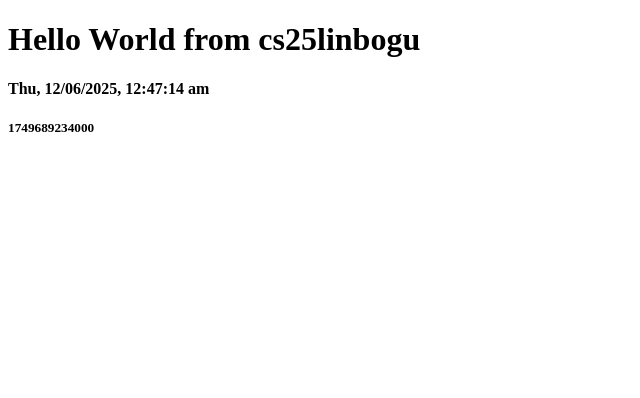
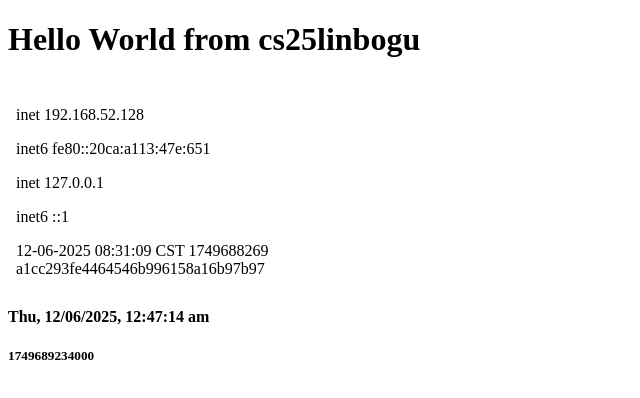
Before and after one commit to gulinbo123/cs25linbogu, a plain HTML site: page docs/index.html in a window 1280 px wide. Shown: the whole page, without its empty margins (0-640 px from the left). Drawn offline with Linux system fonts and the light colour scheme.

Commit message:
ipaddresses index.html

```diff
--- a/docs/index.html
+++ b/docs/index.html
@@ -7,7 +7,12 @@
  </head>
  <body>
  <h1>Hello World from cs25linbogu </h1>
- <!-- ipaddresses paste next line-->
+ <!-- ipaddresses paste next line--><br>
+<div id="list">
+<iframe width="400" height="185" src="./ipaddresses.html"
+frameborder="0" >
+</iframe>
+</div>
  <h4 id="id01">AAAA</h4>
  <h5 id="id02">AAAA</h5>
  </body>
```
